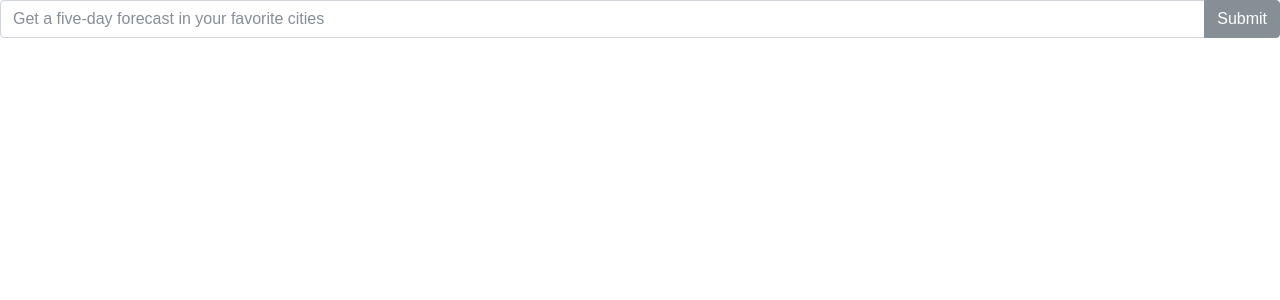
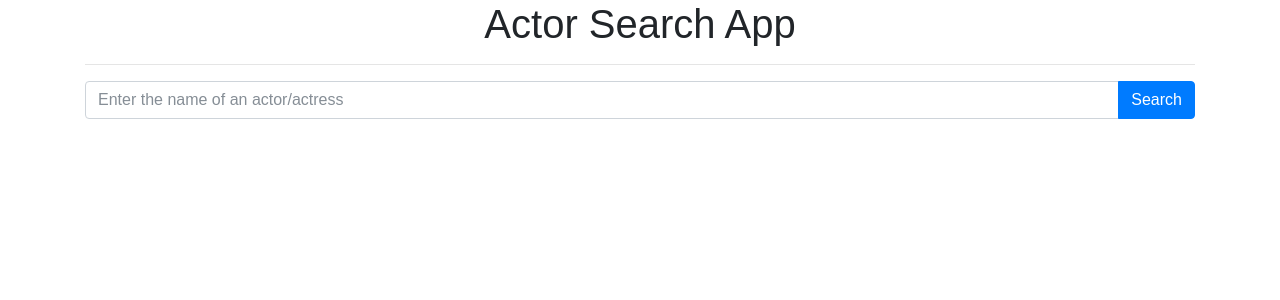
Before and after one commit to ashleydonohoe/actor-search, a React (Create React App) app: page / in a window 1280 px wide. Shown: the top 300 px of the page. Built offline with nearby package versions, Linux system fonts and the light colour scheme; no server answers.

Commit message:
added header

```diff
--- a/src/components/App.js
+++ b/src/components/App.js
@@ -4,7 +4,13 @@ import SearchBar from './Searchbar';
 class App extends Component {
   render() {
     return (
-      <div>
+      <div className="container">
+        <div className="row">
+          <div className="col-md-12 text-center">
+            <h1>Actor Search App</h1>
+            <hr/>
+          </div>
+        </div>
         <SearchBar/>
       </div>
     );
--- a/src/components/Searchbar.js
+++ b/src/components/Searchbar.js
@@ -21,12 +21,13 @@ class SearchBar extends Component {
 
   onInputChange(event) {
     this.setState({
-      term: event.target.value
+      actor: event.target.value
     });
   }
 
   onFormSubmit(event) {
     event.preventDefault();
+    console.log(this.state.actor);
 
     this.props.fetchActorResults(this.state.actor);
     this.setState({
@@ -36,12 +37,14 @@ class SearchBar extends Component {
 
   render() {
     return (
-      <form onSubmit={this.onFormSubmit} className="input-group">
-        <input placeholder="Get a five-day forecast in your favorite cities" className="form-control" value={this.state.term} onChange={this.onInputChange}/>
-        <span className="input-group-btn">
-          <button type="submit" className="btn btn-secondary">Submit</button>
-        </span>
-      </form>
+      <div className="row">
+        <form onSubmit={this.onFormSubmit} className="input-group col-md-12">
+          <input placeholder="Enter the name of an actor/actress" className="form-control" value={this.state.actor} onChange={this.onInputChange}/>
+          <span className="input-group-btn">
+            <button type="submit" className="btn btn-primary">Search</button>
+          </span>
+        </form>
+      </div>
     );
   }
 }
```
